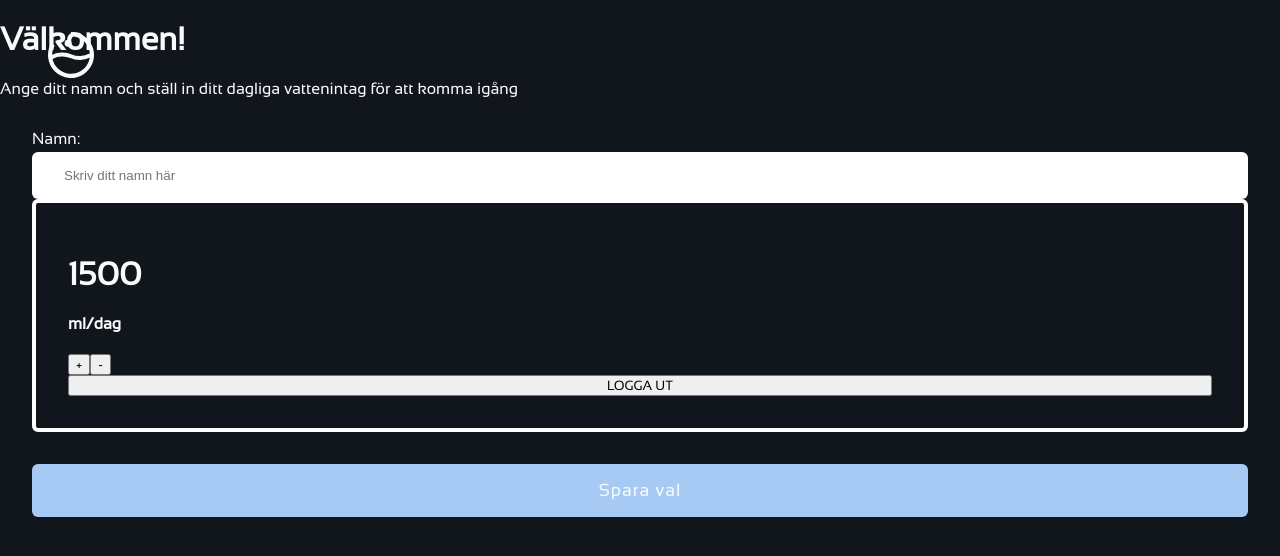
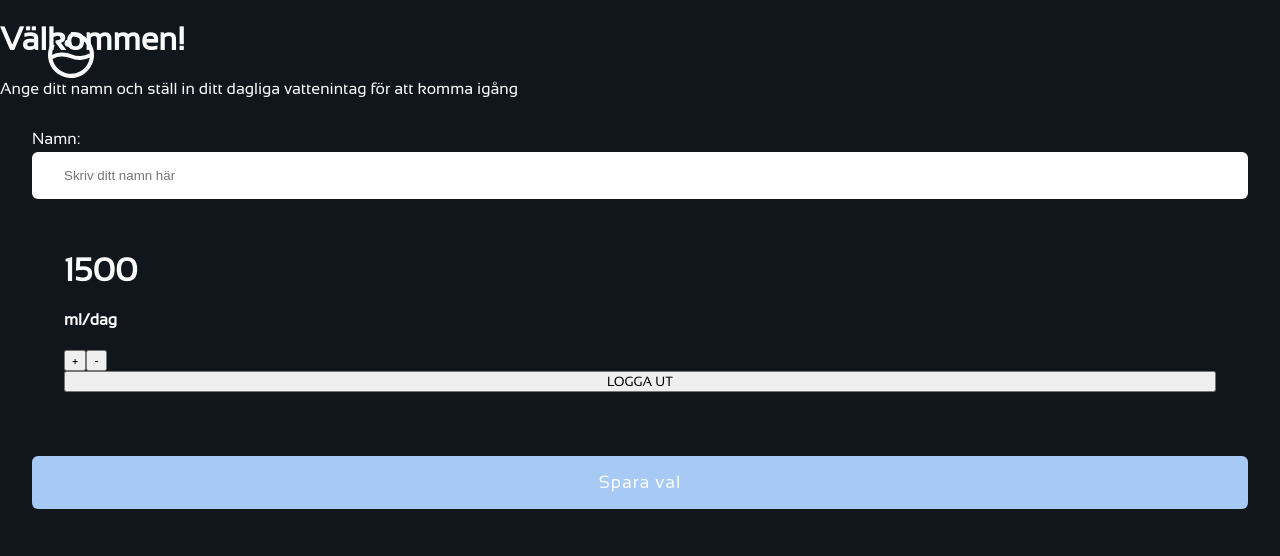
Before and after one commit to nybbe123/h2go, a Next.js app: page /goal in a window 1280 px wide. Shown: the top 556 px of the page. Built offline with nearby package versions, Linux system fonts and the light colour scheme; no server answers; the database is empty; sample sign-in values are in the browser's storage.

Commit message:
borderstyle

```diff
--- a/styles/SignUpPage.module.scss
+++ b/styles/SignUpPage.module.scss
@@ -112,7 +112,7 @@
 
     .goal-container {
       padding: 2rem;
-      border: solid 4px white;
+      border-style: solid 4px white;
       border-color: white;
       border-radius: 6px;
       display: flex;
```
